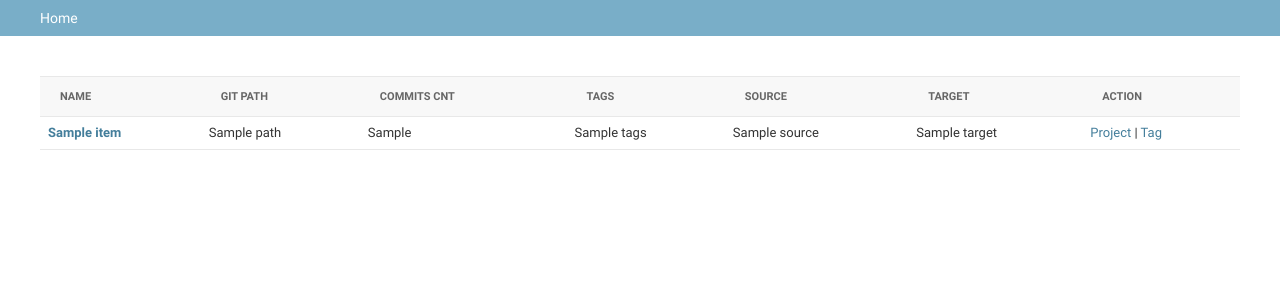
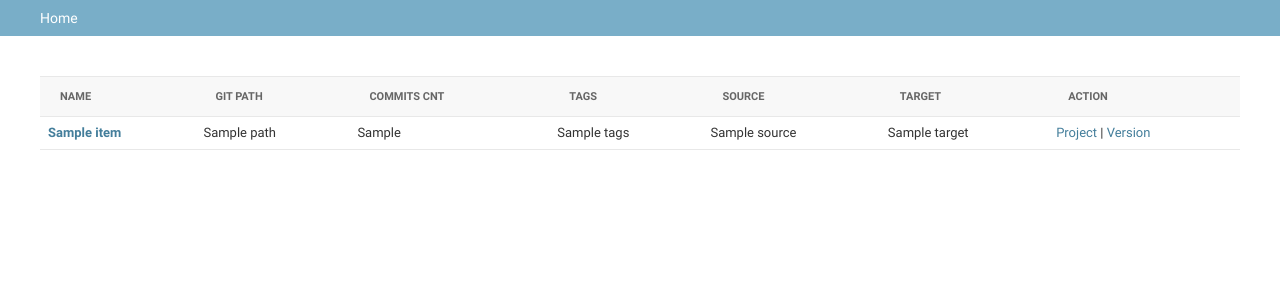
Before and after one commit to futsystems/cmc.website, a Django app: template deploy/templates/deploy/admin/diff_code.html in a window 1280 px wide. Shown: the part 48-348 px from the top of the page. Run offline with Django 3.2, Linux system fonts and the light colour scheme; the template is opened without the code that fills it: most values are stand-ins (such as "Sample title", 1, 10 or a date in 2020); parts of the project's set-up code (start-up, migrations or seed data) failed here and were passed over.

Commit message:
Update diff_code.html

```diff
--- a/deploy/templates/deploy/admin/diff_code.html
+++ b/deploy/templates/deploy/admin/diff_code.html
@@ -52,7 +52,7 @@
     <td class="field-action"><a href="https://gitlab.marvelsystem.net/{{item.path}}" target="_blank">Project</a>
         {% if op_merge %}| <a href="{% url 'admin:deploy-code-merge' path=item.path %}" target="_blank">Merge</a> {% endif %}
         {% if op_tag %}| <a href="{% url 'admin:deploy-code-tag' path=item.path %}" target="_blank">Tag</a> {% endif %}
-        {% if version_id %}| <a href="admin/deploy/{{version_id}}/change/" target="_blank">Tag</a> {% endif %}
+        {% if version_id %}| <a href="/admin/deploy/{{version_id}}/change/" target="_blank">Version</a> {% endif %}
 
     </td></tr>
 
```
